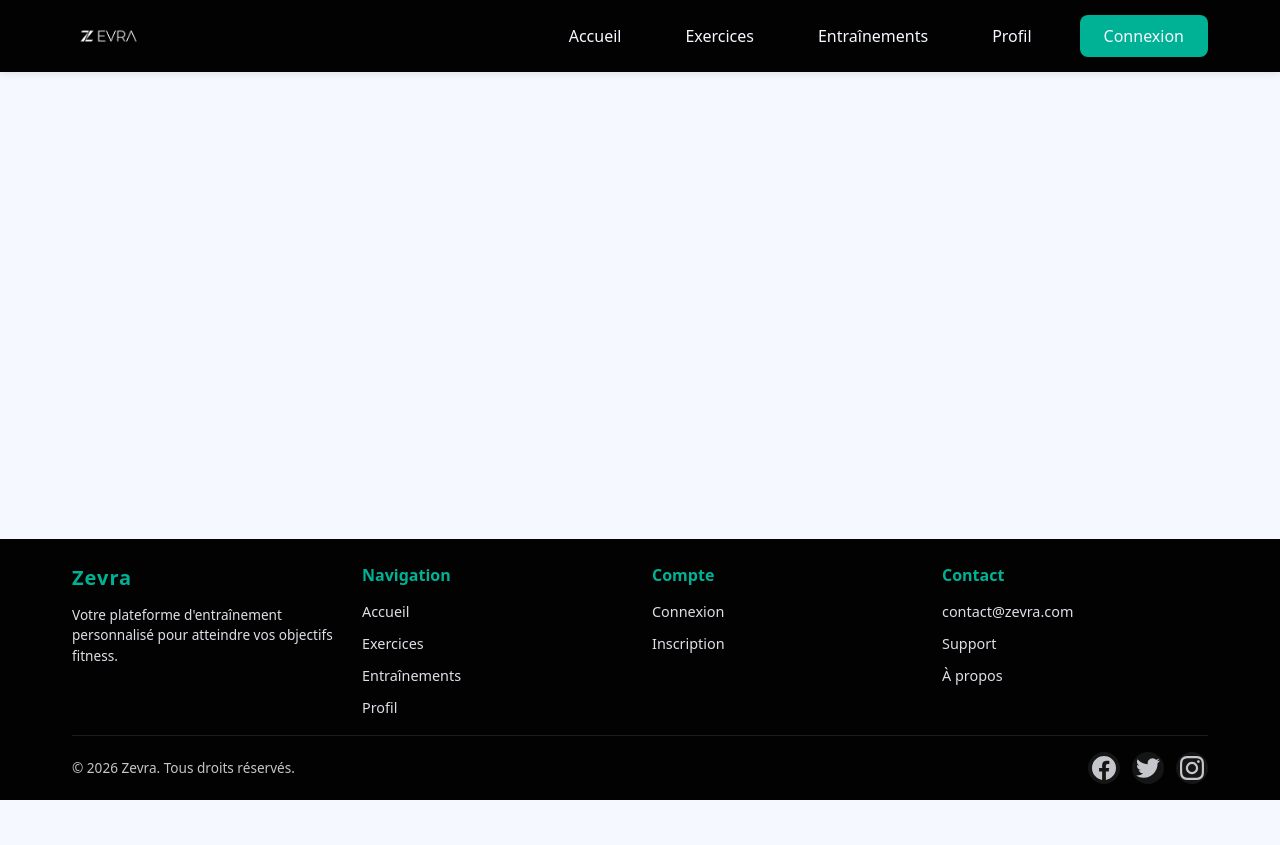
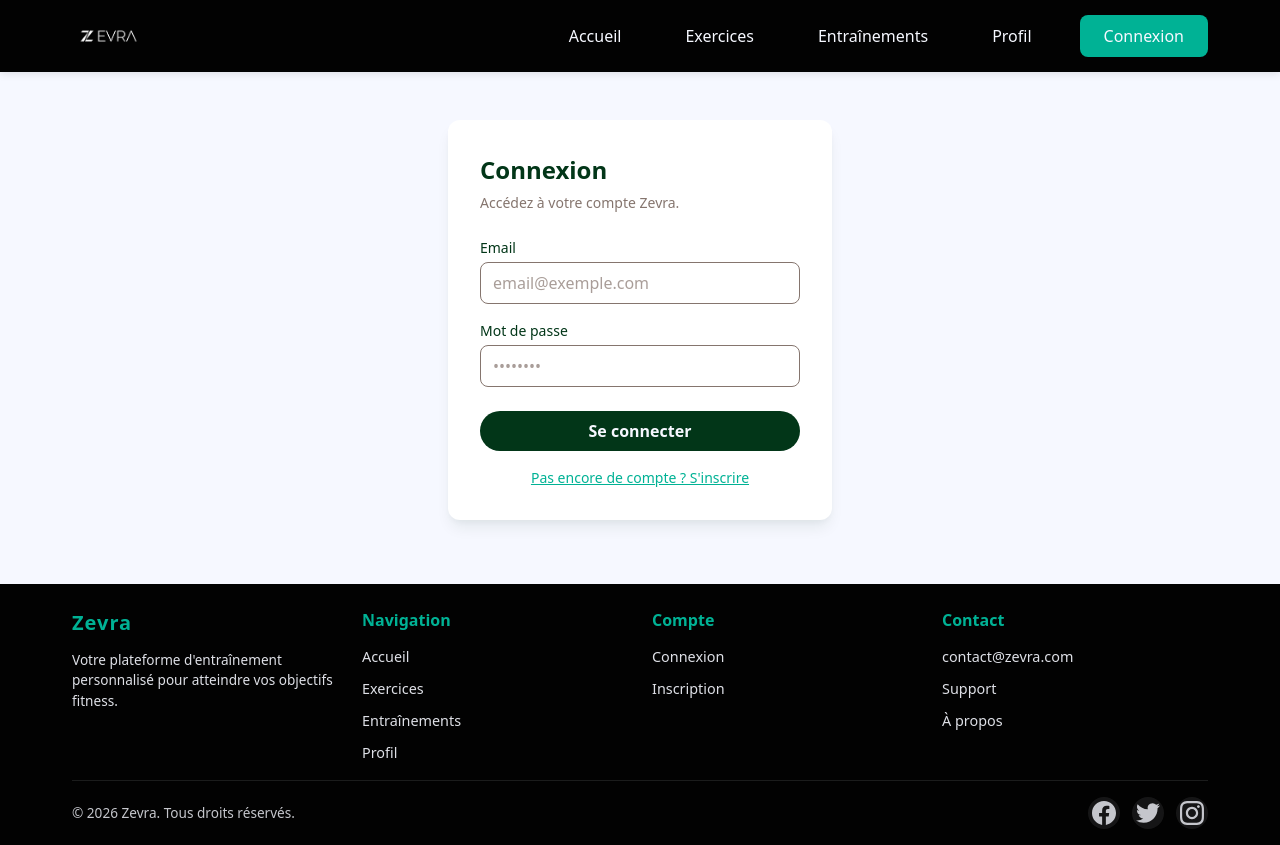
Before and after one commit to WernerWlff/Zevra_Front, an Angular app in the folder Zevra/: page /login in a window 1280 px wide. Before the commit this address led to /. Before the commit the page ends 800 px from the top, so only its background shows below. Built offline with nearby package versions, Linux system fonts and the light colour scheme.

Commit message:
feat: login page and gestion of the authentication

```diff
--- a/Zevra/src/app/app.config.ts
+++ b/Zevra/src/app/app.config.ts
@@ -1,13 +1,14 @@
 import { ApplicationConfig, provideBrowserGlobalErrorListeners } from '@angular/core';
 import { provideRouter } from '@angular/router';
-import { provideHttpClient } from '@angular/common/http';
+import { provideHttpClient, withInterceptors } from '@angular/common/http';
 
 import { routes } from './app.routes';
+import { authInterceptor } from './auth.interceptor';
 
 export const appConfig: ApplicationConfig = {
   providers: [
     provideBrowserGlobalErrorListeners(),
     provideRouter(routes),
-    provideHttpClient()
+    provideHttpClient(withInterceptors([authInterceptor])),
   ]
 };
--- a/Zevra/src/app/app.html
+++ b/Zevra/src/app/app.html
@@ -7,11 +7,7 @@
       </a>
     </div>
 
-    <button
-      class="menu-toggle"
-      (click)="toggleMenu()"
-      aria-label="Toggle menu"
-      [attr.aria-expanded]="isMenuOpen">
+    <button class="menu-toggle" (click)="toggleMenu()" aria-label="Toggle menu" [attr.aria-expanded]="isMenuOpen">
       <span class="hamburger-line"></span>
       <span class="hamburger-line"></span>
       <span class="hamburger-line"></span>
@@ -22,7 +18,13 @@
       <li><a routerLink="/exercices" class="nav-link">Exercices</a></li>
       <li><a routerLink="/entrainements" class="nav-link">Entraînements</a></li>
       <li><a routerLink="/profil" class="nav-link">Profil</a></li>
-      <li><a routerLink="/login" class="nav-link nav-link-button">Connexion</a></li>
+      <li>
+        @if (isLoggedIn) {
+        <button type="button" (click)="logout()" class="nav-link nav-link-button">Déconnexion</button>
+        } @else {
+        <a routerLink="/login" class="nav-link nav-link-button">Connexion</a>
+        }
+      </li>
     </ul>
   </div>
 </nav>
@@ -78,17 +80,20 @@
       <div class="footer-social">
         <a href="#" class="social-link" aria-label="Facebook">
           <svg width="24" height="24" viewBox="0 0 24 24" fill="currentColor">
-            <path d="M24 12.073c0-6.627-5.373-12-12-12s-12 5.373-12 12c0 5.99 4.388 10.954 10.125 11.854v-8.385H7.078v-3.47h3.047V9.43c0-3.007 1.792-4.669 4.533-4.669 1.312 0 2.686.235 2.686.235v2.953H15.83c-1.491 0-1.956.925-1.956 1.874v2.25h3.328l-.532 3.47h-2.796v8.385C19.612 23.027 24 18.062 24 12.073z"/>
+            <path
+              d="M24 12.073c0-6.627-5.373-12-12-12s-12 5.373-12 12c0 5.99 4.388 10.954 10.125 11.854v-8.385H7.078v-3.47h3.047V9.43c0-3.007 1.792-4.669 4.533-4.669 1.312 0 2.686.235 2.686.235v2.953H15.83c-1.491 0-1.956.925-1.956 1.874v2.25h3.328l-.532 3.47h-2.796v8.385C19.612 23.027 24 18.062 24 12.073z" />
           </svg>
         </a>
         <a href="#" class="social-link" aria-label="Twitter">
           <svg width="24" height="24" viewBox="0 0 24 24" fill="currentColor">
-            <path d="M23.953 4.57a10 10 0 01-2.825.775 4.958 4.958 0 002.163-2.723c-.951.555-2.005.959-3.127 1.184a4.92 4.92 0 00-8.384 4.482C7.69 8.095 4.067 6.13 1.64 3.162a4.822 4.822 0 00-.666 2.475c0 1.71.87 3.213 2.188 4.096a4.904 4.904 0 01-2.228-.616v.06a4.923 4.923 0 003.946 4.827 4.996 4.996 0 01-2.212.085 4.936 4.936 0 004.604 3.417 9.867 9.867 0 01-6.102 2.105c-.39 0-.779-.023-1.17-.067a13.995 13.995 0 007.557 2.209c9.053 0 13.998-7.496 13.998-13.985 0-.21 0-.42-.015-.63A9.935 9.935 0 0024 4.59z"/>
+            <path
+              d="M23.953 4.57a10 10 0 01-2.825.775 4.958 4.958 0 002.163-2.723c-.951.555-2.005.959-3.127 1.184a4.92 4.92 0 00-8.384 4.482C7.69 8.095 4.067 6.13 1.64 3.162a4.822 4.822 0 00-.666 2.475c0 1.71.87 3.213 2.188 4.096a4.904 4.904 0 01-2.228-.616v.06a4.923 4.923 0 003.946 4.827 4.996 4.996 0 01-2.212.085 4.936 4.936 0 004.604 3.417 9.867 9.867 0 01-6.102 2.105c-.39 0-.779-.023-1.17-.067a13.995 13.995 0 007.557 2.209c9.053 0 13.998-7.496 13.998-13.985 0-.21 0-.42-.015-.63A9.935 9.935 0 0024 4.59z" />
           </svg>
         </a>
         <a href="#" class="social-link" aria-label="Instagram">
           <svg width="24" height="24" viewBox="0 0 24 24" fill="currentColor">
-            <path d="M12 2.163c3.204 0 3.584.012 4.85.07 3.252.148 4.771 1.691 4.919 4.919.058 1.265.069 1.645.069 4.849 0 3.205-.012 3.584-.069 4.849-.149 3.225-1.664 4.771-4.919 4.919-1.266.058-1.644.07-4.85.07-3.204 0-3.584-.012-4.849-.07-3.26-.149-4.771-1.699-4.919-4.92-.058-1.265-.07-1.644-.07-4.849 0-3.204.013-3.583.07-4.849.149-3.227 1.664-4.771 4.919-4.919 1.266-.057 1.645-.069 4.849-.069zm0-2.163c-3.259 0-3.667.014-4.947.072-4.358.2-6.78 2.618-6.98 6.98-.059 1.281-.073 1.689-.073 4.948 0 3.259.014 3.668.072 4.948.2 4.358 2.618 6.78 6.98 6.98 1.281.058 1.689.072 4.948.072 3.259 0 3.668-.014 4.948-.072 4.354-.2 6.782-2.618 6.979-6.98.059-1.28.073-1.689.073-4.948 0-3.259-.014-3.667-.072-4.947-.196-4.354-2.617-6.78-6.979-6.98-1.281-.059-1.69-.073-4.949-.073zm0 5.838c-3.403 0-6.162 2.759-6.162 6.162s2.759 6.163 6.162 6.163 6.162-2.759 6.162-6.163c0-3.403-2.759-6.162-6.162-6.162zm0 10.162c-2.209 0-4-1.79-4-4 0-2.209 1.791-4 4-4s4 1.791 4 4c0 2.21-1.791 4-4 4zm6.406-11.845c-.796 0-1.441.645-1.441 1.44s.645 1.44 1.441 1.44c.795 0 1.439-.645 1.439-1.44s-.644-1.44-1.439-1.44z"/>
+            <path
+              d="M12 2.163c3.204 0 3.584.012 4.85.07 3.252.148 4.771 1.691 4.919 4.919.058 1.265.069 1.645.069 4.849 0 3.205-.012 3.584-.069 4.849-.149 3.225-1.664 4.771-4.919 4.919-1.266.058-1.644.07-4.85.07-3.204 0-3.584-.012-4.849-.07-3.26-.149-4.771-1.699-4.919-4.92-.058-1.265-.07-1.644-.07-4.849 0-3.204.013-3.583.07-4.849.149-3.227 1.664-4.771 4.919-4.919 1.266-.057 1.645-.069 4.849-.069zm0-2.163c-3.259 0-3.667.014-4.947.072-4.358.2-6.78 2.618-6.98 6.98-.059 1.281-.073 1.689-.073 4.948 0 3.259.014 3.668.072 4.948.2 4.358 2.618 6.78 6.98 6.98 1.281.058 1.689.072 4.948.072 3.259 0 3.668-.014 4.948-.072 4.354-.2 6.782-2.618 6.979-6.98.059-1.28.073-1.689.073-4.948 0-3.259-.014-3.667-.072-4.947-.196-4.354-2.617-6.78-6.979-6.98-1.281-.059-1.69-.073-4.949-.073zm0 5.838c-3.403 0-6.162 2.759-6.162 6.162s2.759 6.163 6.162 6.163 6.162-2.759 6.162-6.163c0-3.403-2.759-6.162-6.162-6.162zm0 10.162c-2.209 0-4-1.79-4-4 0-2.209 1.791-4 4-4s4 1.791 4 4c0 2.21-1.791 4-4 4zm6.406-11.845c-.796 0-1.441.645-1.441 1.44s.645 1.44 1.441 1.44c.795 0 1.439-.645 1.439-1.44s-.644-1.44-1.439-1.44z" />
           </svg>
         </a>
       </div>
--- a/Zevra/src/app/app.routes.ts
+++ b/Zevra/src/app/app.routes.ts
@@ -1,6 +1,8 @@
 import { Routes } from '@angular/router';
 import { FrontPage } from './components/front-page/front-page';
+import { Login } from './components/login/login';
 
 export const routes: Routes = [
     {path: '', component: FrontPage},
+    {path: 'login', component: Login},
 ];
--- a/Zevra/src/app/app.ts
+++ b/Zevra/src/app/app.ts
@@ -1,5 +1,6 @@
 import { Component, signal } from '@angular/core';
-import { RouterOutlet, RouterLink } from '@angular/router';
+import { RouterOutlet, RouterLink, Router } from '@angular/router';
+import { AuthService } from './services/auth';
 
 @Component({
   selector: 'app-root',
@@ -11,6 +12,17 @@ export class App {
   protected readonly title = signal('Zevra');
   isMenuOpen = false;
 
+  constructor(private authService: AuthService, private router: Router) {}
+
+  get isLoggedIn(): boolean {
+    return this.authService.getToken() !== null;
+  }
+
+  logout(): void {
+    this.authService.clearSession();
+    this.router.navigate(['/']);
+  }
+
   toggleMenu() {
     this.isMenuOpen = !this.isMenuOpen;
   }
--- /dev/null
+++ b/Zevra/src/app/auth.interceptor.ts
@@ -0,0 +1,32 @@
+import { HttpInterceptorFn, HttpErrorResponse } from '@angular/common/http';
+import { inject } from '@angular/core';
+import { Router } from '@angular/router';
+import { catchError, throwError } from 'rxjs';
+import { AuthService } from './services/auth';
+
+export const authInterceptor: HttpInterceptorFn = (req, next) => {
+    const auth = inject(AuthService);
+    const router = inject(Router);
+    const token = auth.getToken();
+
+    const isAuthRequest =
+        req.url.includes('/login') ||
+        req.url.includes('/register');
+
+    let reqToSend = req;
+    if (token && !isAuthRequest) {
+        reqToSend = req.clone({
+            setHeaders: { Authorization: `Bearer ${token}` },
+        });
+    }
+
+    return next(reqToSend).pipe(
+        catchError((err: HttpErrorResponse) => {
+            if (err.status === 401) {
+                auth.clearSession();
+                router.navigate(['/login']);
+            }
+            return throwError(() => err);
+        })
+    );
+};
--- a/Zevra/src/app/components/login/login.css
+++ b/Zevra/src/app/components/login/login.css
@@ -0,0 +1,151 @@
+.login-section {
+    background-color: var(--color-ghost-white);
+    padding: 1.5rem 0 3rem;
+  }
+
+  @media (min-width: 1024px) {
+    .login-section {
+      padding: 3rem 0 4rem;
+    }
+  }
+
+  .login-wrapper {
+    max-width: 28rem;
+    margin-left: auto;
+    margin-right: auto;
+    padding-left: 1rem;
+    padding-right: 1rem;
+  }
+
+  @media (min-width: 640px) {
+    .login-wrapper {
+      padding-left: 1.5rem;
+      padding-right: 1.5rem;
+    }
+  }
+
+  @media (min-width: 1024px) {
+    .login-wrapper {
+      padding-left: 2rem;
+      padding-right: 2rem;
+    }
+  }
+
+  .login-card {
+    background-color: white;
+    border: none;
+    box-shadow: 0 10px 15px -3px rgba(2, 54, 24, 0.08), 0 4px 6px -2px rgba(2, 54, 24, 0.04);
+    border-radius: 0.75rem;
+    padding: 1.5rem;
+  }
+
+  @media (min-width: 1024px) {
+    .login-card {
+      padding: 2rem;
+    }
+  }
+
+  .login-title {
+    font-size: 1.5rem;
+    font-weight: 700;
+    color: var(--color-black-forest);
+    margin: 0 0 0.25rem 0;
+  }
+
+  .login-subtitle {
+    font-size: 0.875rem;
+    color: var(--color-taupe);
+    margin: 0 0 1.5rem 0;
+  }
+
+  .login-form {
+    display: flex;
+    flex-direction: column;
+    gap: 1rem;
+  }
+
+  .login-field {
+    display: flex;
+    flex-direction: column;
+    gap: 0.25rem;
+  }
+
+  .login-label {
+    font-size: 0.875rem;
+    font-weight: 500;
+    color: var(--color-black-forest);
+  }
+
+  .login-input {
+    width: 100%;
+    padding: 0.5rem 0.75rem;
+    border: 1px solid var(--color-taupe);
+    border-radius: 0.5rem;
+    background-color: white;
+    color: var(--color-black);
+    font-size: 1rem;
+    box-sizing: border-box;
+  }
+
+  .login-input:focus {
+    outline: none;
+    border-color: var(--color-seaweed);
+    box-shadow: 0 0 0 2px rgba(0, 178, 149, 0.25);
+  }
+
+  .login-input::placeholder {
+    color: var(--color-taupe);
+    opacity: 0.7;
+  }
+
+  .login-error {
+    font-size: 0.875rem;
+    color: #b91c1c;
+    margin: 0;
+  }
+
+  .login-actions {
+    display: flex;
+    flex-direction: column;
+    gap: 1rem;
+    margin-top: 0.5rem;
+  }
+
+  .login-button {
+    width: 100%;
+    height: 2.5rem;
+    background-color: var(--color-black-forest);
+    color: var(--color-ghost-white);
+    border: none;
+    border-radius: 9999px;
+    font-weight: 600;
+    font-size: 1rem;
+    cursor: pointer;
+    transition: background-color 0.2s, box-shadow 0.2s;
+  }
+
+  .login-button:hover:not(:disabled) {
+    background-color: var(--color-black);
+  }
+
+  .login-button:focus {
+    outline: none;
+    box-shadow: 0 0 0 2px var(--color-seaweed);
+  }
+
+  .login-button:disabled {
+    opacity: 0.6;
+    cursor: not-allowed;
+  }
+
+  .login-link {
+    font-size: 0.875rem;
+    color: var(--color-seaweed);
+    text-align: center;
+    text-decoration: underline;
+    transition: color 0.2s;
+  }
+
+  .login-link:hover {
+    color: var(--color-black-forest);
+  }
--- a/Zevra/src/app/components/login/login.html
+++ b/Zevra/src/app/components/login/login.html
@@ -1 +1,33 @@
-<p>login works!</p>
+<section class="login-section">
+    <div class="login-wrapper">
+        <div class="login-card">
+            <h2 class="login-title">Connexion</h2>
+            <p class="login-subtitle">Accédez à votre compte Zevra.</p>
+
+            <form (ngSubmit)="onSubmit()" class="login-form">
+                <div class="login-field">
+                    <label for="email" class="login-label">Email</label>
+                    <input id="email" type="email" [(ngModel)]="email" name="email" class="login-input"
+                        placeholder="email@exemple.com" required />
+                </div>
+
+                <div class="login-field">
+                    <label for="password" class="login-label">Mot de passe</label>
+                    <input id="password" type="password" [(ngModel)]="password" name="password" class="login-input"
+                        placeholder="••••••••" required />
+                </div>
+
+                @if (errorMessage) {
+                <p class="login-error">{{ errorMessage }}</p>
+                }
+
+                <div class="login-actions">
+                    <button type="submit" class="login-button" [disabled]="isSubmitting">
+                        {{ isSubmitting ? 'Connexion...' : 'Se connecter' }}
+                    </button>
+                    <a routerLink="/register" class="login-link">Pas encore de compte ? S'inscrire</a>
+                </div>
+            </form>
+        </div>
+    </div>
+</section>
--- a/Zevra/src/app/components/login/login.ts
+++ b/Zevra/src/app/components/login/login.ts
@@ -1,11 +1,37 @@
 import { Component } from '@angular/core';
+import { Router, RouterLink } from '@angular/router';
+import { FormsModule } from '@angular/forms';
+import { AuthService } from '../../services/auth';
 
 @Component({
   selector: 'app-login',
-  imports: [],
+  imports: [FormsModule, RouterLink],
   templateUrl: './login.html',
   styleUrl: './login.css',
 })
 export class Login {
+  email = '';
+  password = '';
 
+  isSubmitting = false;
+  errorMessage = '';
+
+  constructor(private authService: AuthService, private router: Router) { }
+
+  onSubmit(): void {
+    this.errorMessage = '';
+    this.isSubmitting = true;
+
+    this.authService.login(this.email.trim(), this.password).subscribe({
+      next: (res) => {
+        this.isSubmitting = false;
+        this.authService.setSession(res);
+        this.router.navigate(['/']);
+      },
+      error: (err) => {
+        this.isSubmitting = false;
+        this.errorMessage = err.error?.message ?? err.error ?? 'Erreur lors de la connexion.';
+      },
+    });
+  }
 }
--- a/Zevra/src/app/services/auth.ts
+++ b/Zevra/src/app/services/auth.ts
@@ -35,6 +35,9 @@ export interface LoginResponse {
   message?: string;
 }
 
+const TOKEN_KEY = 'zevra_token';
+const USER_KEY= 'zevra_user';
+
 @Injectable({
   providedIn: 'root',
 })
@@ -47,11 +50,37 @@ export class AuthService {
   }
 
   register(data: RegisterRequest): Observable<RegisterResponse> {
-    return this.http.post<RegisterResponse>(`${this.baseUrl}/api/register`, data);
+    return this.http.post<RegisterResponse>(`${this.baseUrl}/register`, data);
   }
 
   login(email: string, password: string): Observable<LoginResponse> {
-    return this.http.post<LoginResponse>(`${this.baseUrl}/api/login`, { email, password });
+    return this.http.post<LoginResponse>(`${this.baseUrl}/login`, { email, password });
+  }
+
+  setSession(res: LoginResponse): void {
+    localStorage.setItem(TOKEN_KEY, res.token);
+    const user = {
+      id: res.id,
+      username: res.username,
+      email: res.email,
+      firstname: res.firstname,
+      lastname: res.lastname,
+    };
+    localStorage.setItem(USER_KEY, JSON.stringify(user));
+  }
+
+  getToken(): string | null {
+    return localStorage.getItem(TOKEN_KEY);
+  }
+
+  getUser(): {id: string, username: string, email: string, firstname: string, lastname: string } | null {
+    const raw = localStorage.getItem(USER_KEY);
+    return raw ? JSON.parse(raw): null;
+  }
+
+  clearSession(): void {
+    localStorage.removeItem(TOKEN_KEY);
+    localStorage.removeItem(USER_KEY);
   }
 
   //todo : updatePassword
```
Also changed, not shown: Zevra/src/app/components/front-page/front-page.html (indentation only).
